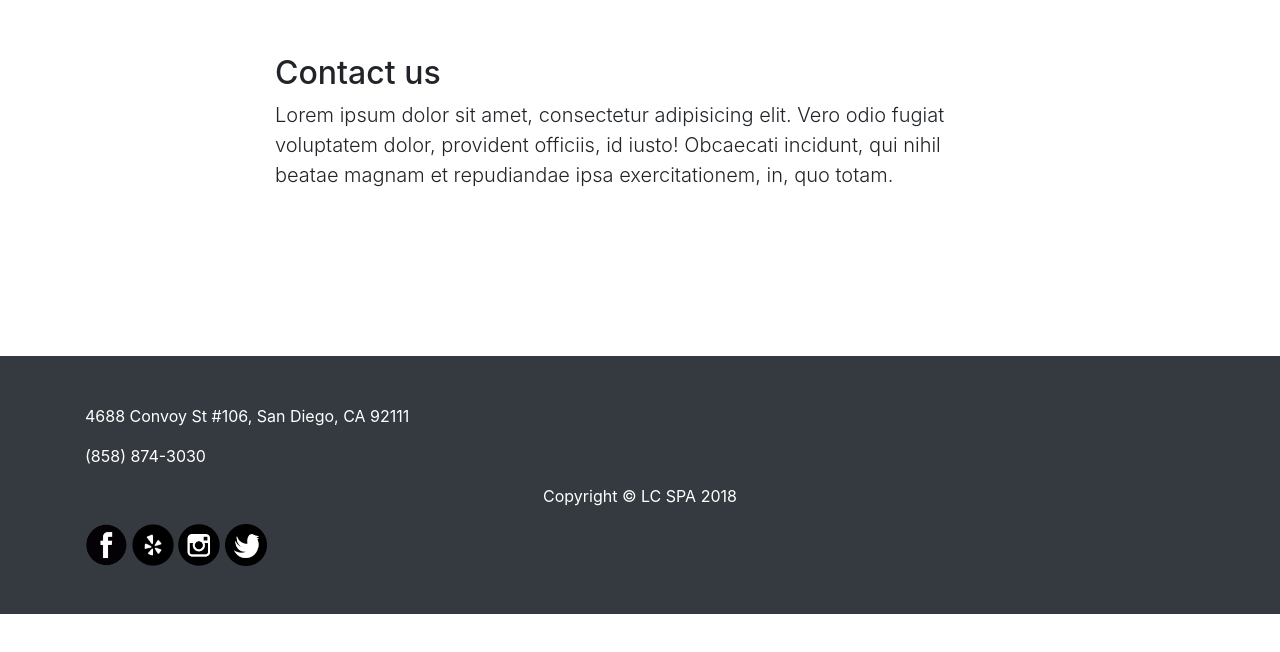
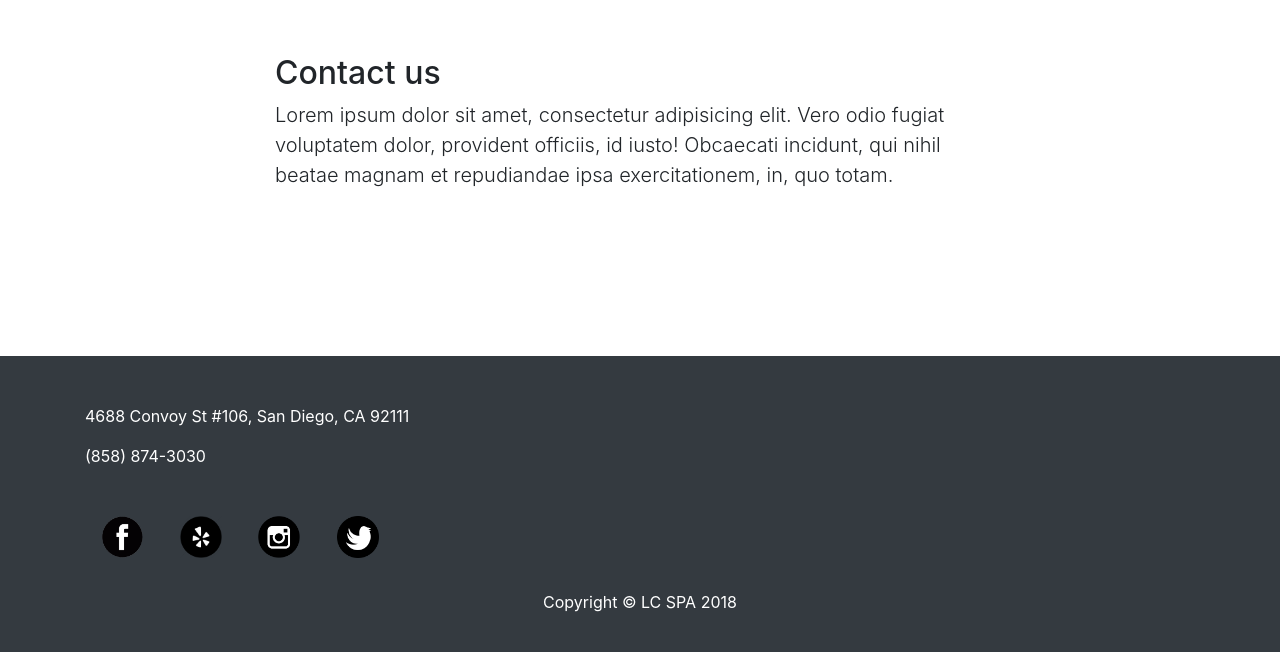
Before and after one commit to aml023/spatacular, a website with bundled scripts: page index.html in a window 1280 px wide. Shown: the part 1495-2147 px from the top of the page. Before the commit the page ends 2109 px from the top, so only its background shows below. Built offline with nearby package versions, Linux system fonts and the light colour scheme.

Commit message:
updates on footer
social media icon

```diff
--- a/css/style.css
+++ b/css/style.css
@@ -51,6 +51,10 @@ footer .content{
     color: #ffffff;
 }
 
+.social_media_icon{
+    margin:2rem 1rem;
+}
+
 /* Smartphones (portrait) ----------- */
 @media only screen and (max-width : 414px) {
     /* Styles */
--- a/index.html
+++ b/index.html
@@ -102,13 +102,22 @@
     <!-- Footer -->
     <footer class="py-5 bg-dark">
       <div class="container">
-        <p class="content">4688 Convoy St #106, San Diego, CA 92111</span>
-          <p class="content">(858) 874-3030</span>
+        <p class="content">4688 Convoy St #106, San Diego, CA 92111</p>
+        <p class="content">(858) 874-3030</p>
+        <a class="social_media" href="https://www.facebook.com/lcspasandiego/">
+          <img class="social_media_icon" src="./images/facebook.png" alt="facebook icon" height="42" width="42">
+        </a>
+        <a class="social_media" href="https://www.yelp.com/biz/lc-spa-san-diego-3">
+          <img class="social_media_icon" src="./images/yelp.png" alt="yelp icon" height="42" width="42">
+        </a>
+        <a class="social_media" href="https://www.instagram.com/lc_spa/">
+          <img class="social_media_icon" src="./images/instagram.png" alt="instagram icon" height="42" width="42">
+        </a>
+        <a class="social_media" href="https://twitter.com/LCSpaCA">
+          <img class="social_media_icon" src="./images/twitter.png" alt="twitter icon" height="42" width="42">
+        </a>
         <p class="text-center text-white">Copyright &copy; LC SPA 2018</p>
-        <img src="./images/facebook.png" alt="facebook icon" height="42" width="42">
-        <img src="./images/yelp.png" alt="facebook icon" height="42" width="42">
-        <img src="./images/instagram.png" alt="facebook icon" height="42" width="42">
-        <img src="./images/twitter.png" alt="facebook icon" height="42" width="42">
+
       </div>
       <!-- /.container -->
     </footer>
```
